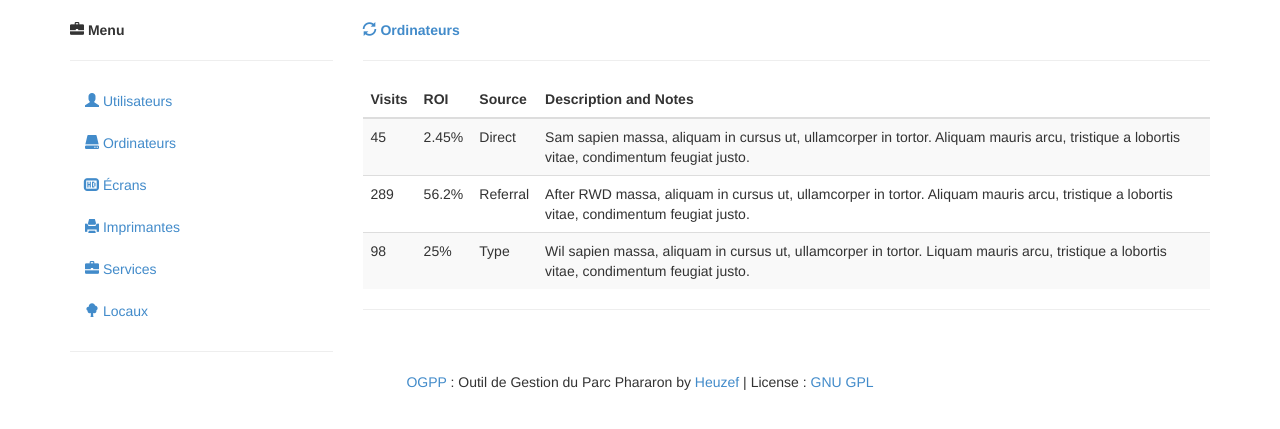
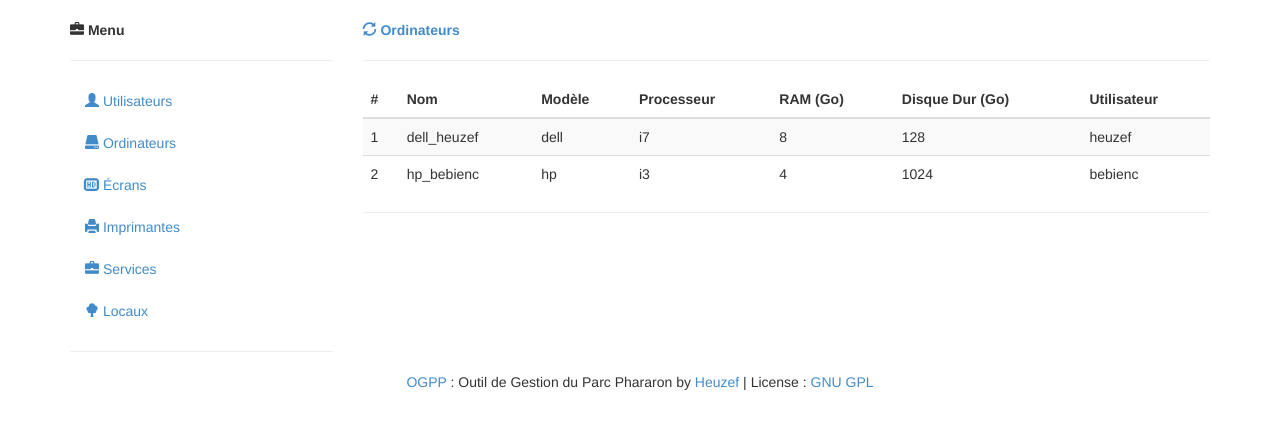
Before and after one commit to comert47/ogpp, a PHP site: page /ordinateurs.php in a window 1280 px wide. Shown: the part 73-502 px from the top of the page. Run offline with PHP 8.4, Linux system fonts and the light colour scheme.

Commit message:
maj ordinateurs

```diff
--- a/ecrans.php
+++ b/ecrans.php
@@ -9,7 +9,7 @@
     <thead>
       <tr>
         <th>#</th>
-        <th>Model</th>
+        <th>Modèle</th>
         <th>Taille</th>
         <th>Affiliation</th>
       </tr>
--- a/ordinateurs.php
+++ b/ordinateurs.php
@@ -7,15 +7,35 @@
 <div class="col-md-12">
   <table class="table table-striped">
     <thead>
-      <tr><th>Visits</th><th>ROI</th><th>Source</th><th>Description and Notes</th></tr>
+      <tr>
+        <th>#</th>
+        <th>Nom</th>
+        <th>Modèle</th>
+        <th>Processeur</th>
+        <th>RAM (Go)</th>
+        <th>Disque Dur (Go)</th>
+        <th>Utilisateur</th>
+      </tr>
     </thead>
     <tbody>
-      <tr><td>45</td><td>2.45%</td><td>Direct</td><td>Sam sapien massa, aliquam in cursus ut, ullamcorper in tortor.
-      Aliquam mauris arcu, tristique a lobortis vitae, condimentum feugiat justo.</td></tr>
-      <tr><td>289</td><td>56.2%</td><td>Referral</td><td>After RWD massa, aliquam in cursus ut, ullamcorper in tortor.
-      Aliquam mauris arcu, tristique a lobortis vitae, condimentum feugiat justo.</td></tr>
-      <tr><td>98</td><td>25%</td><td>Type</td><td>Wil sapien massa, aliquam in cursus ut, ullamcorper in tortor.
-      Liquam mauris arcu, tristique a lobortis vitae, condimentum feugiat justo.</td></tr>
+    <tr>
+        <td>1</td>
+        <td>dell_heuzef</td>
+        <td>dell</td>
+        <td>i7</td>
+        <td>8</td>
+        <td>128</td>
+        <td>heuzef</td>
+    </tr>
+    <tr>
+        <td>2</td>
+        <td>hp_bebienc</td>
+        <td>hp</td>
+        <td>i3</td>
+        <td>4</td>
+        <td>1024</td>
+        <td>bebienc</td>
+    </tr>
     </tbody>
   </table>
   <hr />
--- a/utilisateurs.php
+++ b/utilisateurs.php
@@ -28,7 +28,7 @@
         <td>Informatique</td>
     </tr>
     <tr>
-        <td>1</td>
+        <td>2</td>
         <td>Bébien</td>
         <td>Cyril</td>
         <td>bebienc</td>
```
